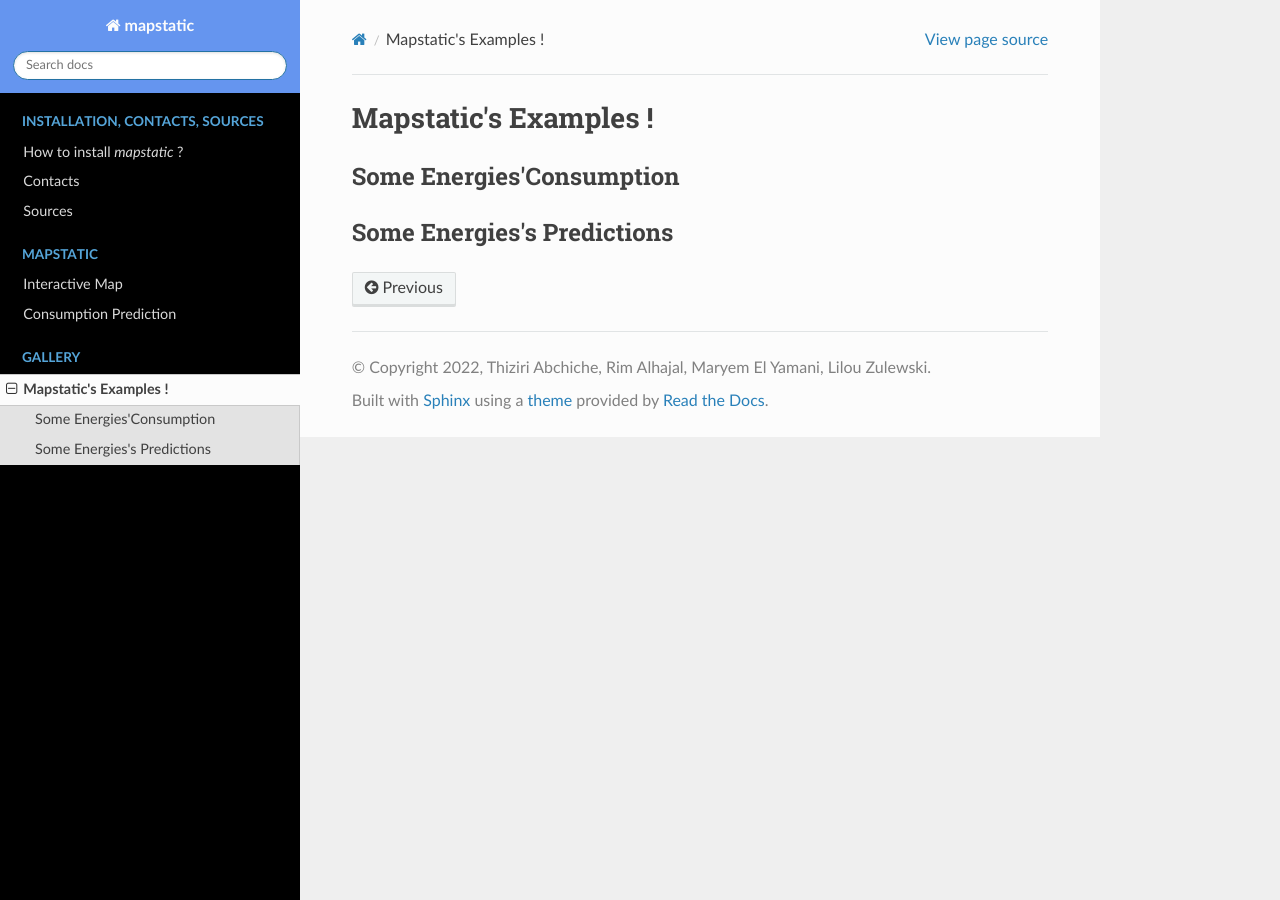
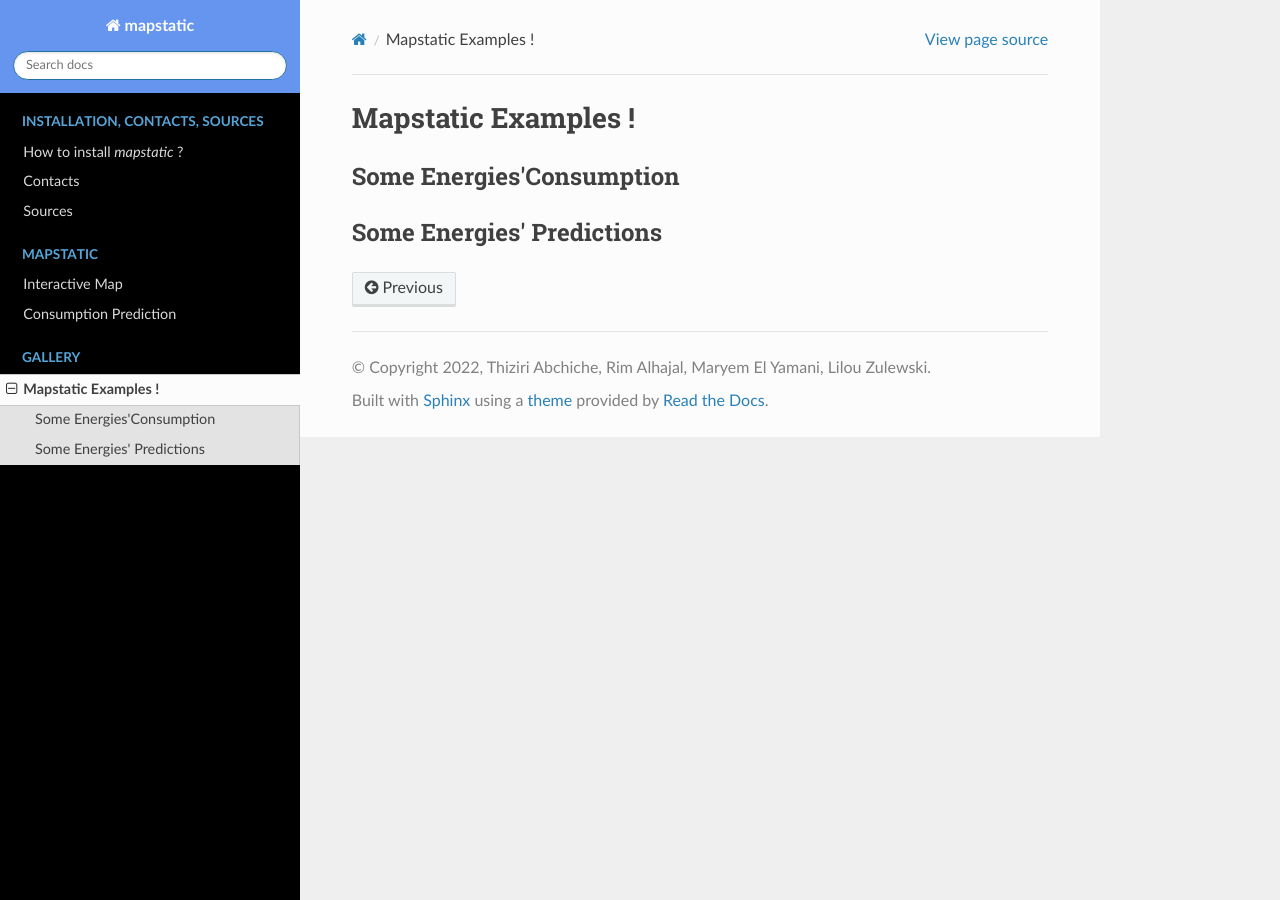
Before and after one commit to rimhajal/mapstatic, a Sphinx documentation site: the page built from documentation/gallery/gallery.rst, in a window 1280 px wide. Built offline with Sphinx 7.4.7 and the Read the Docs theme 2.0.0, drawn with Linux system fonts in a browser that asks for light colours.

```diff
--- a/documentation/gallery/gallery.rst
+++ b/documentation/gallery/gallery.rst
@@ -1,8 +1,8 @@
-Mapstatic's Examples !
-=======================
+Mapstatic Examples !
+=====================
 
 Some Energies'Consumption
 ^^^^^^^^^^^^^^^^^^^^^^^^^
 
-Some Energies's Predictions
+Some Energies' Predictions
 ^^^^^^^^^^^^^^^^^^^^^^^^^^^^
```
Also changed, not shown: documentation/mapstatic/map.rst (+33 -0 lines).
